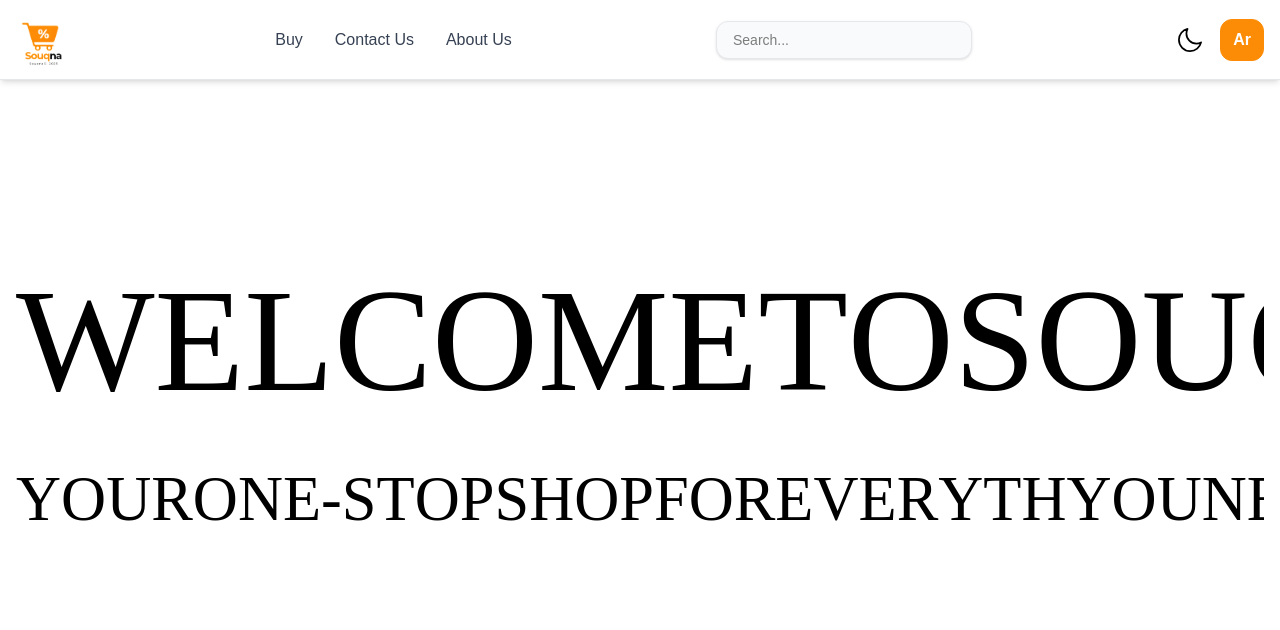
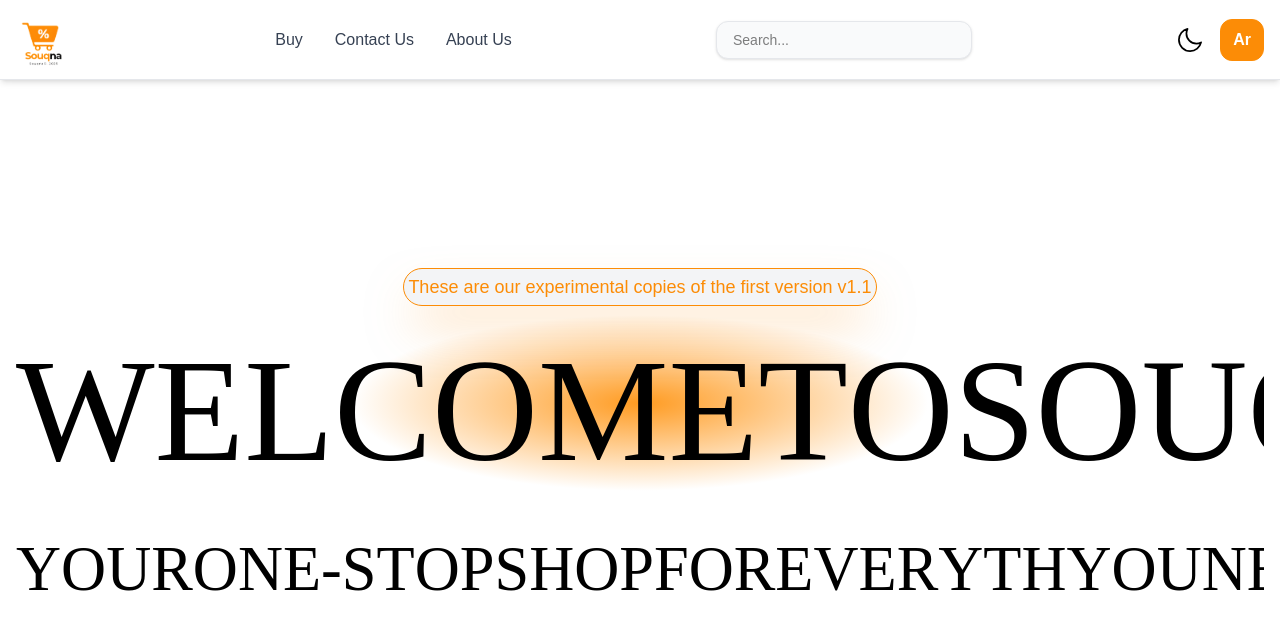
Before and after one commit to mohamed2233996/souqna, a Next.js app: page / in a window 1280 px wide. Shown: the top 630 px of the page. Built offline with nearby package versions, Linux system fonts and the light colour scheme; no server answers; a web font is replaced by a local one.

Commit message:
feat: Update Landing component with new subtitle and enhance background styles

```diff
--- a/src/app/_componant/Landing.jsx
+++ b/src/app/_componant/Landing.jsx
@@ -36,8 +36,14 @@ const Landing = () => {
 
 
     return (
-        <div className='section mt-32'>
+        <div className='section mt-32 bg-[radial-gradient(150%_150%_at_50%_50%,rgba(255,155,33,1)_0%,rgba(255,255,255,1)_15%)] h-100vh
+        dark:bg-[radial-gradient(150%_150%_at_50%_50%,rgba(255,155,33,1)_0%,rgba(0,0,0,1)_15%)]'>
             <div className="container mx-auto px-4 flex flex-col justify-center">
+                <div className="mb-8 bg-gray-100 dark:bg-black border border-primary p-1 rounded-full shadow-2xl shadow-primary/50 w-fit mx-auto">
+                    <p className="text-center text-sm md:text-lg text-primary">
+                        {t('landing_subtitle') || "Your gateway to amazing content"}
+                    </p>
+                </div>
                 {i18n.language === 'ar' ? (
                     <>
                         <h1 className="text-5xl md:text-7xl font-bold text-center mb-4 las" style={{ color: textColor }}>
--- a/src/locales/ar.json
+++ b/src/locales/ar.json
@@ -4,5 +4,6 @@
   "about": "من نحن",
   "search": "ابحث...",
   "welcome_to": "اهلا بك في سوقنا",
-  "our_site": "هنا وجهاتك التسويقية لكل شي تحتاجه"
+  "our_site": "هنا وجهاتك التسويقية لكل شي تحتاجه",
+  "landing_subtitle": "هذه نسختنا التجريبية للاصدار الاول V1.1"
 }
--- a/src/locales/en.json
+++ b/src/locales/en.json
@@ -4,5 +4,6 @@
   "about": "About Us",
   "search": "Search...",
   "welcome_to": "Welcome to Souqna",
-  "our_site": "Your One-Stop Shop for Everyth You Need."
+  "our_site": "Your One-Stop Shop for Everyth You Need.",
+  "landing_subtitle": "These are our experimental copies of the first version v1.1"
 }
```
